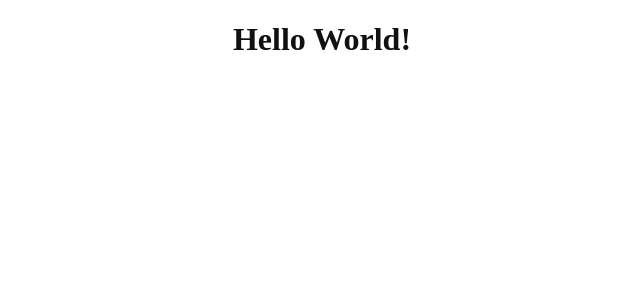
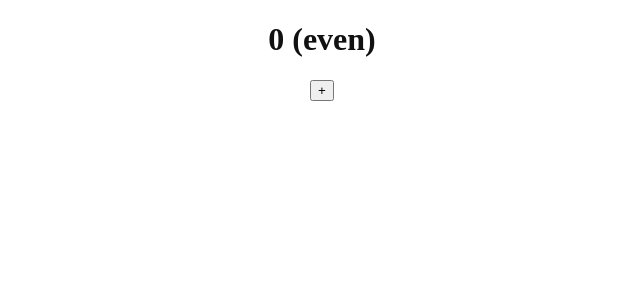
Before and after one commit to lukasreinfurt/hiss, a Vue app: page / in a window 1280 px wide. Shown: the top 300 px of the page, without its empty margins (318-958 px from the left). Built offline with nearby package versions, Linux system fonts and the light colour scheme.

Commit message:
Add vuex store

```diff
--- a/package.json
+++ b/package.json
@@ -3,12 +3,14 @@
   "version": "0.1.0",
   "main": "index.js",
   "license": "MIT",
-  "dependencies": {},
+  "dependencies": {
+    "vue": "^2.5.17",
+    "vuex": "^3.0.1"
+  },
   "devDependencies": {
     "@vue/component-compiler-utils": "^2.3.0",
     "parcel-bundler": "1.10.3",
     "parcel-plugin-sw-precache": "1.0.2",
-    "vue": "^2.5.17",
     "vue-hot-reload-api": "^2.3.1",
     "vue-template-compiler": "^2.5.17"
   },
--- a/src/assets/js/App.vue
+++ b/src/assets/js/App.vue
@@ -1,16 +1,19 @@
 <template>
   <div id="app">
-    <h1>{{ msg }}</h1>
+    <Counter></Counter>
+    <Increment></Increment>
   </div>
 </template>
 
 <script>
+import Counter from './Counter.vue'
+import Increment from './Increment.vue'
+
 export default {
   name: 'app',
-  data () {
-    return {
-      msg: 'Hello World!'
-    }
+  components: {
+    Counter,
+    Increment
   }
 }
 </script>
--- /dev/null
+++ b/src/assets/js/Counter.vue
@@ -0,0 +1,16 @@
+<template>
+    <div class="container">
+      <h1>{{ $store.state.count }} ({{ evenOrOdd }})</h1>
+    </div>
+</template>
+
+<script>
+import { mapGetters } from 'vuex'
+
+export default {
+    name: 'counter',
+    computed: mapGetters([
+        'evenOrOdd'
+    ])
+}
+</script>
--- /dev/null
+++ b/src/assets/js/Increment.vue
@@ -0,0 +1,18 @@
+<template>
+    <div class="container">
+      <button v-on:click="doStuff">+</button>
+    </div>
+</template>
+
+<script>
+import store from './store'
+
+export default {
+    name: 'increment',
+    methods: {
+        doStuff () {
+            store.commit('increment')
+        }
+    }
+}
+</script>
--- /dev/null
+++ b/src/assets/js/store.js
@@ -0,0 +1,27 @@
+import Vue from 'vue'
+import Vuex from 'vuex'
+
+Vue.use(Vuex)
+
+const store = new Vuex.Store({
+    state: {
+        count: 0
+    },
+    getters: {
+        evenOrOdd (state) {
+            return state.count % 2 === 0 ? 'even' : 'odd'
+        }
+    },
+    mutations: {
+        increment (state) {
+            state.count++
+        }
+    },
+    action: {
+        increment (context) {
+            context.commit('increment')
+        }
+    }
+});
+
+export default store
```
Also changed, not shown: src/assets/js/app.js (+6 -2 lines), 1 other file (tests, documents, lock files or other folders).
